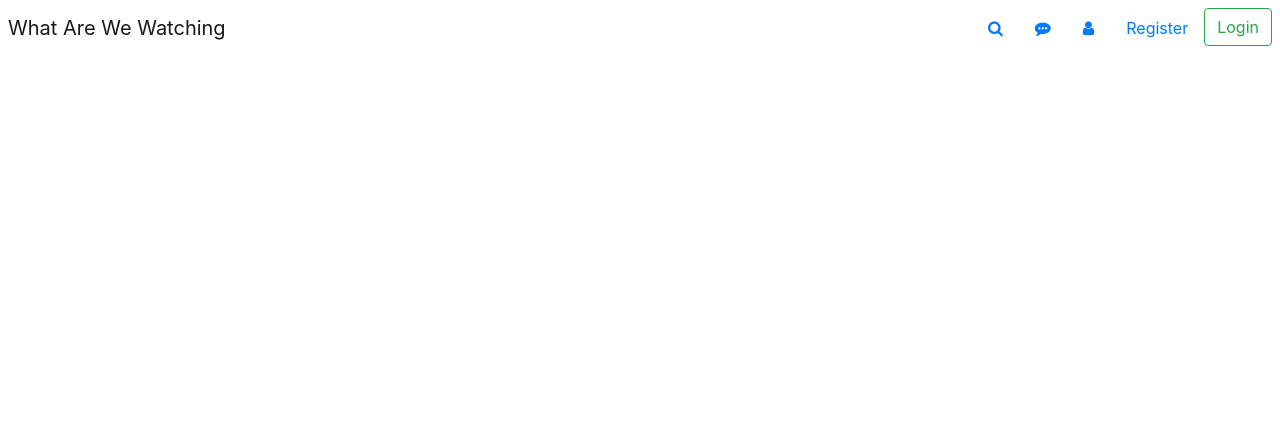
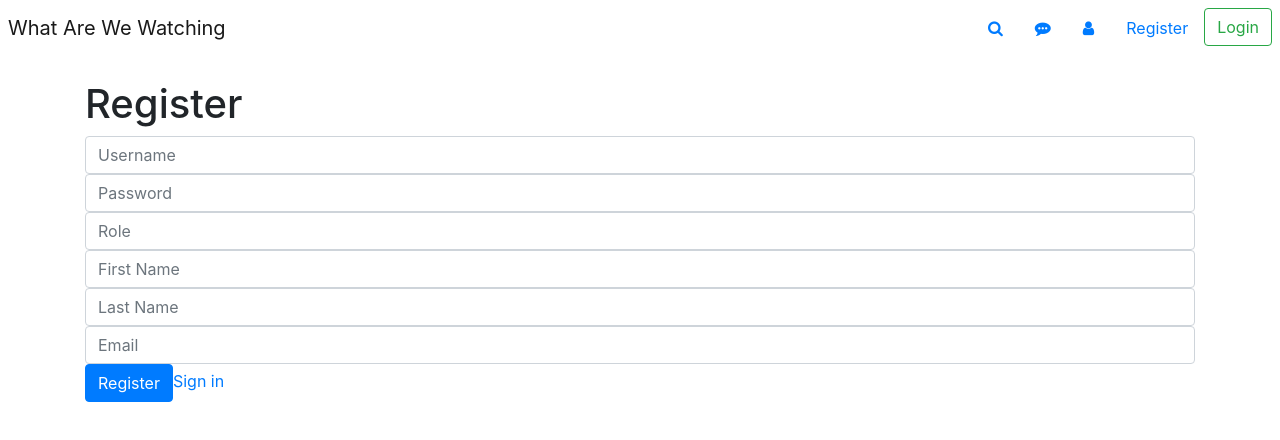
Before and after one commit to DNishanth/CS4550_Final_Project, a React (Create React App) app: page /registration in a window 1280 px wide. Shown: the top 440 px of the page. Built offline with nearby package versions, Linux system fonts and the light colour scheme.

Commit message:
Added placeholder login/profile/register from starter code

```diff
--- a/src/App.js
+++ b/src/App.js
@@ -2,35 +2,51 @@ import React from 'react';
 import './App.css';
 import SearchComponent from "./components/SearchComponent";
 import ResultInfoComponent from './components/ResultInfoComponent';
-import {BrowserRouter as Router, Route} from "react-router-dom";
+import { BrowserRouter as Router, Route } from "react-router-dom";
 import ProfileComponent from "./containers/ProfileComponent";
 import NavBarComponent from "./components/NavBarComponent";
+import LoginComponent from "./components/LoginComponent";
+import RegisterComponent from "./components/RegisterComponent";
+import ProfileComponentTemp from "./components/ProfileComponentTemp";
+
 
 function App() {
   return (
     <Router>
       <div className={"container"}>
-          <NavBarComponent/>
+        <NavBarComponent />
         <Route
           path={"/"}
           exact={true}
-              component={SearchComponent}/>
+          component={SearchComponent} />
         <Route
           path={"/result/:imdb_id"}
           exact={true}
-              component={ResultInfoComponent}/>
+          component={ResultInfoComponent} />
         <Route
           path={"/profile/:layout"}
           exact={true}
-              component={ProfileComponent}/>
+          component={ProfileComponent} />
         <Route
           path={"/profile/:layout/:view"}
           exact={true}
-              component={ProfileComponent}/>
+          component={ProfileComponent} />
         <Route
           path={"/profile/:layout/:view/:showId"}
           exact={true}
-          component={ProfileComponent}/>
+          component={ProfileComponent} />
+        <Route
+          path={"/login"}
+          exact={true}
+          component={LoginComponent} />
+        <Route
+          path={"/registration"}
+          exact={true}
+          component={RegisterComponent} />
+        <Route
+          path={"/profile"}
+          exact={true}
+          component={ProfileComponentTemp} />
       </div>
     </Router>
   );
--- /dev/null
+++ b/src/components/LoginComponent.js
@@ -0,0 +1,48 @@
+import React from "react";
+import {Link} from "react-router-dom";
+
+export default class LoginComponent extends React.Component {
+  state = {
+    username: '',
+    password: ''
+  }
+  login = () => {
+    fetch("https://wbdv-team18-final-project.herokuapp.com/api/login", {
+      body: JSON.stringify({
+        username: this.state.username,
+        password: this.state.password}),
+      headers: {
+        'content-type': 'application/json'
+      },
+      method: 'POST',
+      credentials: "include"
+    }).then(response => response.json())
+      .catch(e => {
+        this.props.history.push("/login")
+      })
+      .then(currentUser => {
+        if(currentUser)
+          this.props.history.push("/profile")
+      })
+
+  }
+  render() {
+    return(
+      <div>
+        <h1>Login</h1>
+        <input
+          onChange={(e) => this.setState({username: e.target.value})}
+          className="form-control"/>
+        <input
+          onChange={(e) => this.setState({password: e.target.value})}
+          className="form-control"/>
+        <button
+          onClick={this.login}
+          className="btn btn-primary">
+          Login
+        </button>
+        <Link to="/register">Sign up</Link>
+      </div>
+    )
+  }
+}
--- /dev/null
+++ b/src/components/ProfileComponentTemp.js
@@ -0,0 +1,77 @@
+import React from "react";
+
+export default class ProfileComponent extends React.Component {
+  state = {
+    username: '',
+    password: ''
+  }
+
+  componentDidMount() {
+    fetch("https://wbdv-team18-final-project.herokuapp.com/api/profile", {
+      method: 'POST',
+      credentials: "include"
+    })
+      .then(response => {
+        console.log(response)
+        return response.json()
+      })
+      .catch(e => {
+        this.props.history.push("/")
+      })
+      .then(user => {
+        if(user)
+          this.setState({
+            username: user.username, password: user.password
+          })
+      })
+  }
+
+  update = () => {
+    fetch("https://wbdv-team18-final-project.herokuapp.com/api/profile", {
+      body: JSON.stringify({username: this.state.username, password: this.state.password}),
+      headers: {
+        'content-type': 'application/json'
+      },
+      method: 'PUT',
+      credentials: "include"
+    })
+      .then(response => response.json())
+      .then(user => this.setState({
+        username: user.username, password: user.password
+      }))
+  }
+
+  logout = () => {
+    fetch("https://wbdv-team18-final-project.herokuapp.com/api/logout", {
+      method: 'POST',
+      credentials: "include"
+    })
+      .then(response => this.props.history.push("/"))
+
+  }
+  render() {
+    return(
+      <div>
+        <h1>Profile</h1>
+        <input
+          value={this.state.username}
+          onChange={(e) => this.setState({username: e.target.value})}
+          className="form-control"/>
+        <input
+          value={this.state.password}
+          onChange={(e) => this.setState({password: e.target.value})}
+          className="form-control"/>
+        <button
+          onClick={this.update}
+          className="btn btn-primary">
+          Update
+        </button>
+        <button
+          className="btn btn-danger"
+          onClick={this.logout}>
+          Sign out
+        </button>
+      </div>
+    )
+  }
+}
--- /dev/null
+++ b/src/components/RegisterComponent.js
@@ -0,0 +1,66 @@
+import React from "react";
+import { Link } from "react-router-dom";
+
+export default class Register extends React.Component {
+    state = {
+        username: '',
+        password: '',
+        role: '',
+        firstname: '',
+        lastName: '',
+        email: ''
+    }
+    register = () => {
+        fetch("https://wbdv-team18-final-project.herokuapp.com/api/register", {
+            body: JSON.stringify({
+                username: this.state.username, password: this.state.password,
+                role: this.state.role, firstname: this.state.firstname,
+                lastName: this.state.lastName, email: this.state.email }),
+            headers: {
+                'content-type': 'application/json'
+            },
+            method: 'POST',
+            credentials: "include"
+        }).then(response => response.json())
+            .then(currentUser => this.props.history.push("/profile"))
+    }
+    render() {
+        return (
+            <div>
+                {/* add css padding */}
+                <h1>Register</h1>
+                <input
+                    placeholder="Username"
+                    onChange={(e) => this.setState({ username: e.target.value })}
+                    className="form-control" />
+                <input
+                    placeholder="Password"
+                    onChange={(e) => this.setState({ password: e.target.value })}
+                    className="form-control" />
+                {/* switch to radio buttons for role */}
+                <input
+                    placeholder="Role"
+                    onChange={(e) => this.setState({ role: e.target.value })}
+                    className="form-control" />
+                <input
+                    placeholder="First Name"
+                    onChange={(e) => this.setState({ firstname: e.target.value })}
+                    className="form-control" />
+                <input
+                    placeholder="Last Name"
+                    onChange={(e) => this.setState({ lastName: e.target.value })}
+                    className="form-control" />
+                <input
+                    placeholder="Email"
+                    onChange={(e) => this.setState({ email: e.target.value })}
+                    className="form-control" />
+                <button
+                    onClick={this.register}
+                    className="btn btn-primary">
+                    Register
+        </button>
+                <Link to="/login">Sign in</Link>
+            </div>
+        )
+    }
+}
```
Lines whose indentation alone changed are shown as unchanged.
